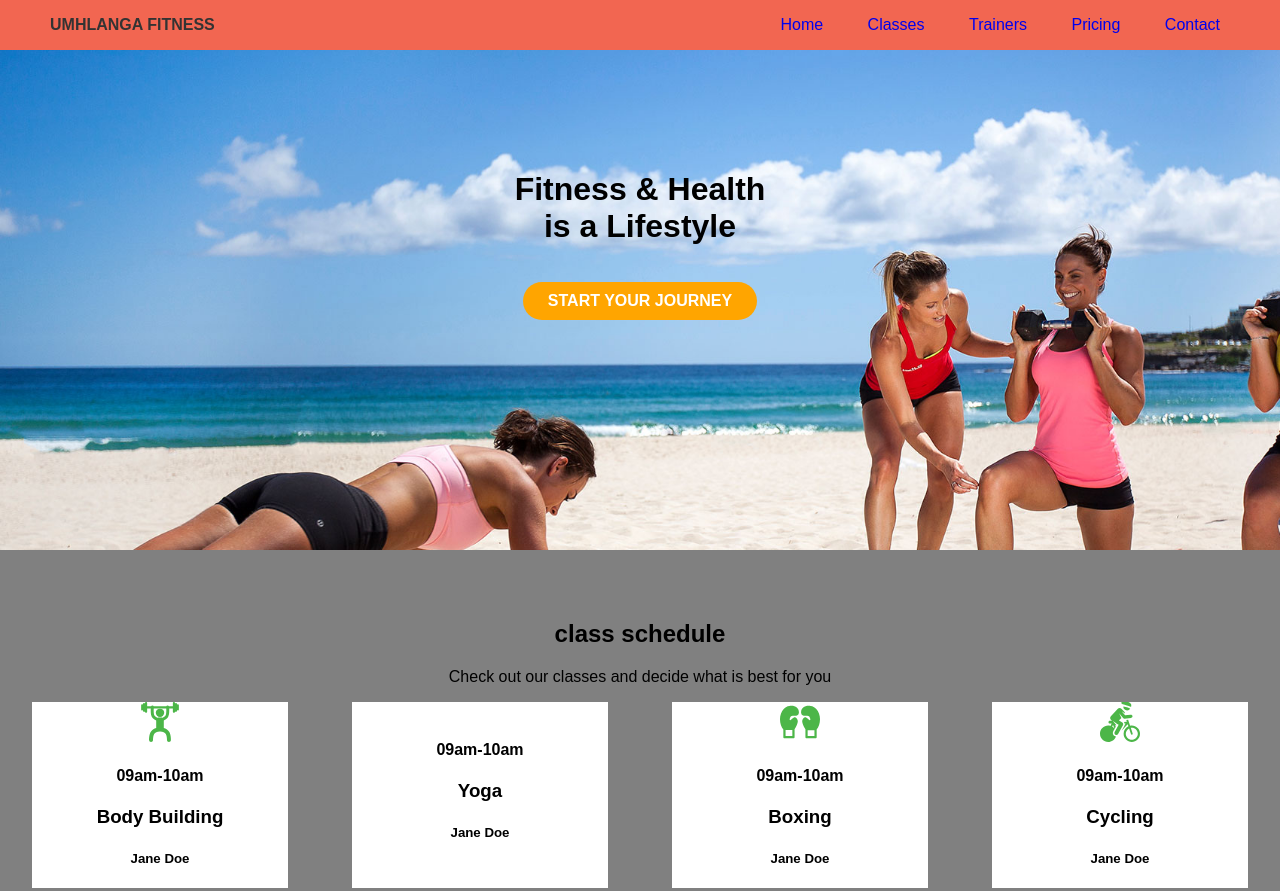
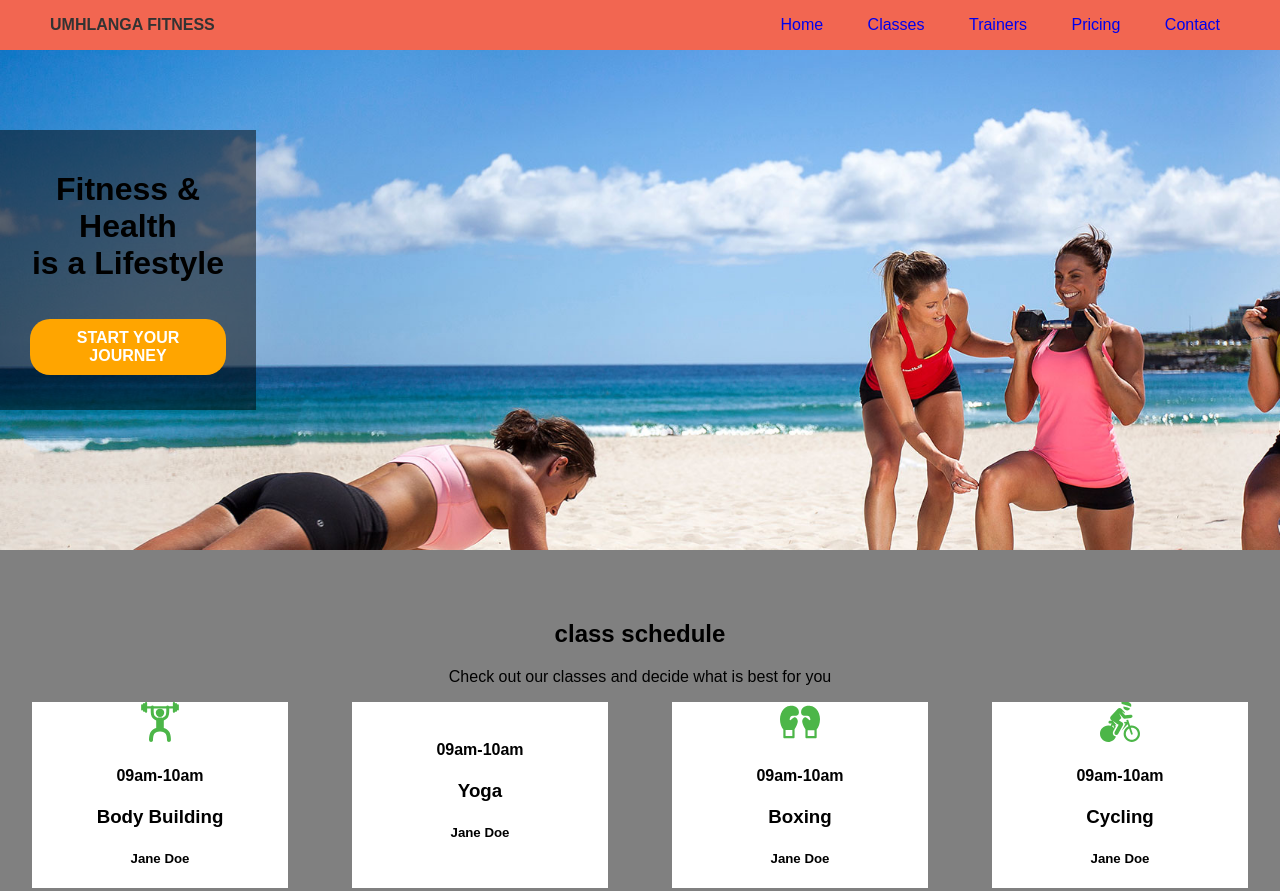
Before and after one commit to HarrySinghMatharu/fitnesswebsite, a plain HTML site: page index.html in a window 1280 px wide. Shown: the top 891 px of the page. Drawn offline with Linux system fonts and the light colour scheme.

Commit message:
changes4

```diff
--- a/css/main.css
+++ b/css/main.css
@@ -63,6 +63,7 @@ header {
     height: 500px;
     background-size: cover;
     background-repeat: no-repeat;
+    position: relative;
 }
 
 header p {
@@ -71,8 +72,15 @@ header p {
 
 .hero-container {
     text-align: center;
-    padding-top: 100px;
+    /* padding-top: 20px; */
+    top: 80px;
+    right: 80%;
+    /* height: 100px; */
+    background-color: rgba(0, 0, 0, 0.5);
+    position: absolute;
+    padding: 20px;
 }
+
 
 .btn-journey {
     background-color: orange;
```
